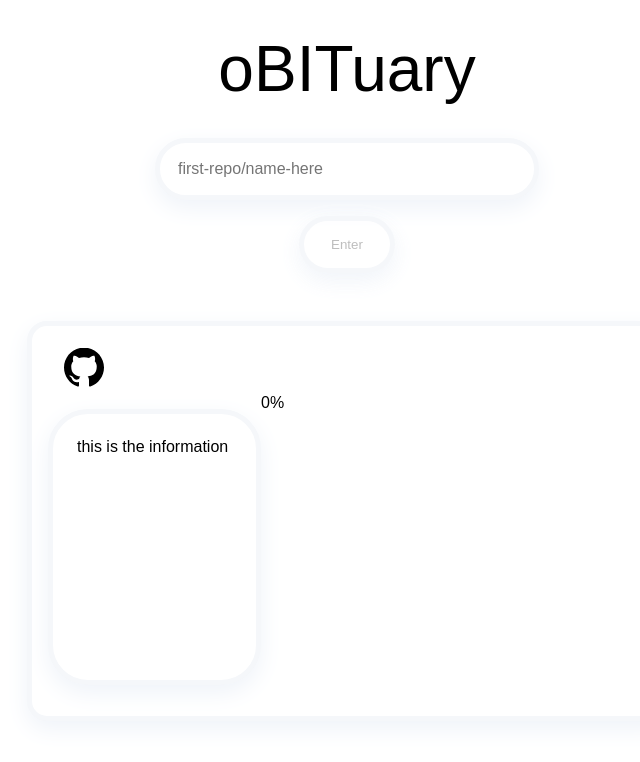
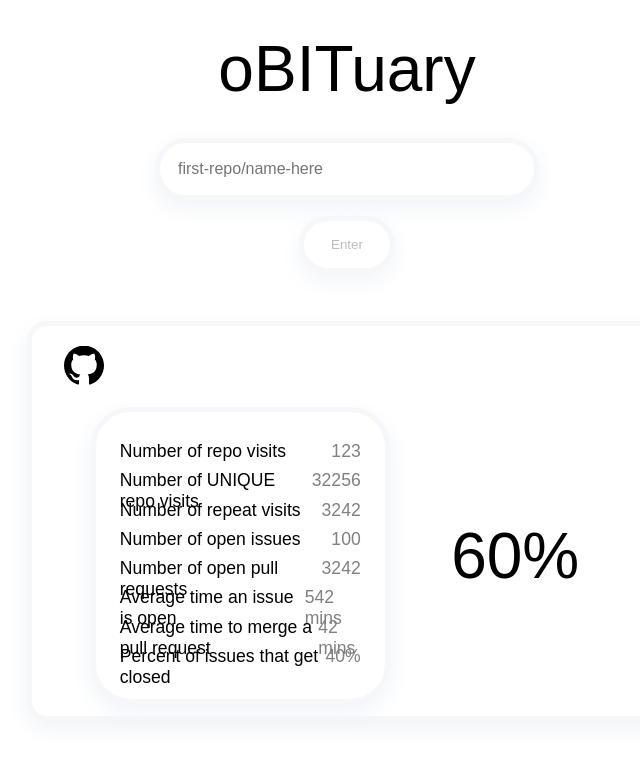
Before and after one commit to AryPat/repoDiff, a React (Vite) app in the folder frontend/: page / in a window 1280 px wide. Shown: the top 762 px of the page, without its empty margins (293-933 px from the left). Built offline with nearby package versions, Linux system fonts and the light colour scheme; a web font is replaced by a local one.

Commit message:
finished template for frontend

```diff
--- a/frontend/src/App.jsx
+++ b/frontend/src/App.jsx
@@ -96,6 +96,9 @@ const Info = styled.div`
   width: 50%;
   height: 90%;
 
+  display: flex;
+  flex-direction: column;
+  justify-content: space-evenly;
   background: #ffffff;
   border: 5px solid #f5f7fa;
   box-sizing: border-box;
@@ -104,24 +107,43 @@ const Info = styled.div`
   padding: 1.5rem;
 `;
 
+const Sepearte = styled.div`
+  width: 100%;
+  height: 10%;
+  display: flex;
+  flex-direction: row;
+  justify-content: space-between;
+  font-size: 1.1rem;
+`;
+
 const Number = styled.div`
-  width: 100%;
-  height: 100%;
+  font-size: 5vw;
+  transform: translatex(-1.5rem);
 `;
 
 export default function App() {
   const [first, setFirst] = useState("");
   const [result, setResult] = useState({});
-  const [percentage, setPercentage] = useState(0);
+  const [percentage, setPercentage] = useState(60);
   const [gitHubLink, setGitHubLink] = useState("");
+
+  let sample = {
+    "Number of repo visits": 123,
+    "Number of UNIQUE repo visits": 32256,
+    "Number of repeat visits": 3242,
+    "Number of open issues": 100,
+    "Number of open pull requests": 3242,
+    "Average time an issue is open": "542 mins",
+    "Average time to merge a pull request": "42 mins",
+    "Percent of issues that get closed": "40%",
+  };
 
   useEffect(() => {
     first.length
       ? (document.getElementById("buttonControl").disabled = false)
       : (document.getElementById("buttonControl").disabled = true);
 
-    setGitHubLink("https://github.com/" + first)
-    console.log(gitHubLink)
+    setGitHubLink("https://github.com/" + first);
   }, [result, percentage, first]);
 
   return (
@@ -151,15 +173,39 @@ export default function App() {
       </Buttons>
 
       <CardContainer>
-        <div style={{ display: "flex", flexDirection: "row", alignItems: 'center', justifyContent: 'flex-start', paddingLeft: '1rem', height: '17%'}}>
+        <div
+          style={{
+            display: "flex",
+            flexDirection: "row",
+            alignItems: "center",
+            justifyContent: "flex-start",
+            paddingLeft: "1rem",
+            height: "17%",
+          }}
+        >
           <a href={first} target="__blank">
-            <img style={{transform: 'translateY(0.1rem)'}} src={github} alt="logo" width="40rem" class="space" />
+            <img
+              style={{ transform: "translateY(0.1rem)" }}
+              src={github}
+              alt="logo"
+              width="40rem"
+              class="space"
+            />
           </a>
           <h3 style={{ fontSize: "1.5rem", paddingLeft: "1rem" }}>{first}</h3>
         </div>
 
         <CardInfo>
-          <Info>this is the information</Info>
+          <Info>
+            {Object.keys(sample).map(function (key, index) {
+              return (
+                <Sepearte>
+                  <div>{key}</div>{" "}
+                  <div style={{ color: "grey" }}>{sample[key]}</div>
+                </Sepearte>
+              );
+            })}
+          </Info>
           <Number>{percentage}%</Number>
         </CardInfo>
       </CardContainer>
```
